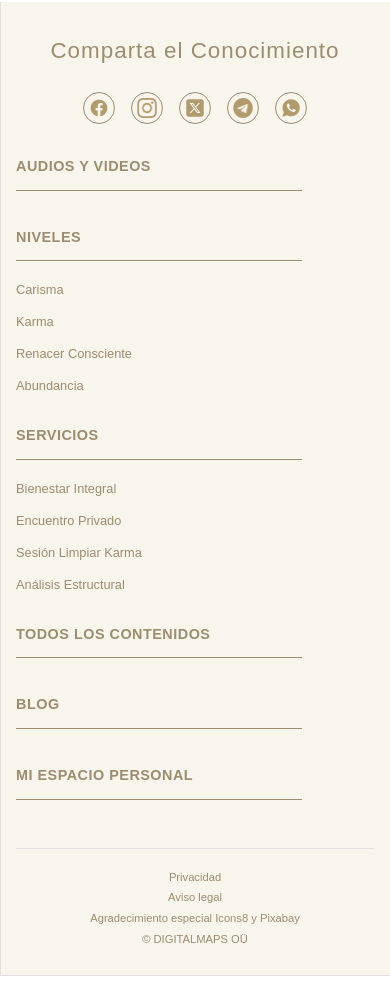
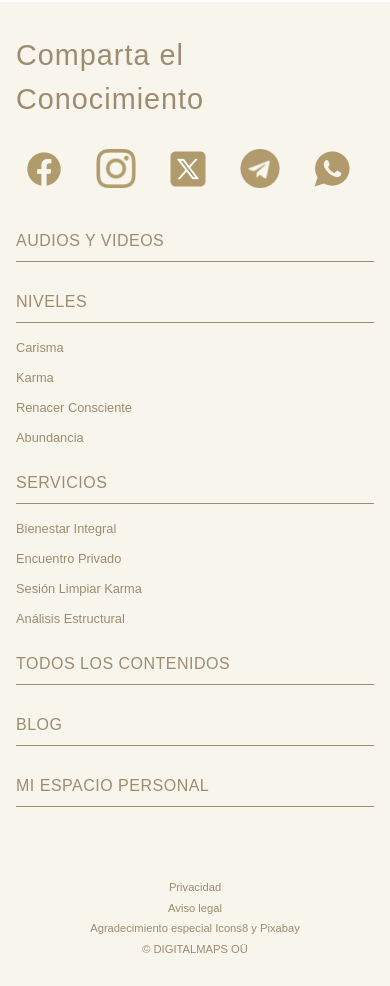
Before and after one commit to orbimatrix/Conscious-path, a Next.js app: page / in a window 390 px wide. Shown: the part 3870-4856 px from the top of the page. Built offline with nearby package versions, Linux system fonts and the light colour scheme.

Commit message:
Refactor footer layout and styles for improved structure and responsiveness. Introduce new sections for top content, navigation, and legal information. Update CSS for social icons, titles, and links to enhance visual consistency and accessibility across devices.

```diff
--- a/src/app/components/FooterSection.tsx
+++ b/src/app/components/FooterSection.tsx
@@ -5,70 +5,83 @@ export default function FooterSection() {
   return (
     <footer className="footer-section">
       <div className="footer-content">
+        {/* Top Section - Title and Social Media */}
+        <div className="footer-top">
           <h2 className="footer-title">Comparta el Conocimiento</h2>
-
           <div className="footer-social-icons">
             <div className="social-icon">
-            <Image src="/facebook.png" alt="Facebook" width={20} height={20} />
+              <Image src="/facebook.png" alt="Facebook" width={40} height={20} />
             </div>
             <div className="social-icon">
-            <Image src="/instagram.png" alt="Instagram" width={20} height={20} />
+              <Image src="/instagram.png" alt="Instagram" width={40} height={20} />
             </div>
             <div className="social-icon">
-            <Image src="/twitter.png" alt="X (Twitter)" width={20} height={20} />
+              <Image src="/twitter.png" alt="X (Twitter)" width={40} height={20} />
             </div>
             <div className="social-icon">
-            <Image src="/telegram.png" alt="Telegram" width={20} height={20} />
+              <Image src="/telegram.png" alt="Telegram" width={40} height={20} />
             </div>
             <div className="social-icon">
-            <Image src="/whatsapp.png" alt="WhatsApp" width={20} height={20} />
+              <Image src="/whatsapp.png" alt="WhatsApp" width={40} height={20} />
+            </div>
           </div>
         </div>
 
-        <div className="footer-sections">
-          <div className="footer-section-item">
+        {/* Main Footer Content */}
+        <div className="footer-main">
+          {/* Navigation Sections */}
+          <div className="footer-navigation">
+            <div className="footer-nav-section">
+              <a href="/conocimiento" className="footer-section-title-link">
                 <h3 className="footer-section-title">AUDIOS Y VIDEOS</h3>
                 <div className="footer-divider"></div>
+              </a>
             </div>
 
-          <div className="footer-section-item">
+            <div className="footer-nav-section">
               <h3 className="footer-section-title">NIVELES</h3>
               <div className="footer-divider"></div>
               <ul className="footer-links-list">
-              <li><a href="#" className="footer-link">Carisma</a></li>
-              <li><a href="#" className="footer-link">Karma</a></li>
-              <li><a href="#" className="footer-link">Renacer Consciente</a></li>
-              <li><a href="#" className="footer-link">Abundancia</a></li>
+                <li><a href="/carisma" className="footer-link">Carisma</a></li>
+                <li><a href="/karma" className="footer-link">Karma</a></li>
+                <li><a href="/renacer" className="footer-link">Renacer Consciente</a></li>
+                <li><a href="/abundancia" className="footer-link">Abundancia</a></li>
               </ul>
             </div>
 
-          <div className="footer-section-item">
+            <div className="footer-nav-section">
               <h3 className="footer-section-title">SERVICIOS</h3>
               <div className="footer-divider"></div>
               <ul className="footer-links-list">
-              <li><a href="#" className="footer-link">Bienestar Integral</a></li>
-              <li><a href="#" className="footer-link">Encuentro Privado</a></li>
-              <li><a href="#" className="footer-link">Sesión Limpiar Karma</a></li>
-              <li><a href="#" className="footer-link">Análisis Estructural</a></li>
+                <li><a href="/bienestar" className="footer-link">Bienestar Integral</a></li>
+                <li><a href="/privado" className="footer-link">Encuentro Privado</a></li>
+                <li><a href="/limpiar_karma" className="footer-link">Sesión Limpiar Karma</a></li>
+                <li><a href="/estructural" className="footer-link">Análisis Estructural</a></li>
               </ul>
             </div>
 
-          <div className="footer-section-item">
+            <div className="footer-nav-section">
+              <a href="/contenidos" className="footer-section-title-link">
                 <h3 className="footer-section-title">Todos los contenidos</h3>
                 <div className="footer-divider"></div>
+              </a>
             </div>
 
-          <div className="footer-section-item">
+            <div className="footer-nav-section">
+              <a href="/blogs" className="footer-section-title-link">
                 <h3 className="footer-section-title">Blog</h3>
                 <div className="footer-divider"></div>
+              </a>
             </div>
 
-          <div className="footer-section-item">
+            <div className="footer-nav-section">
               <h3 className="footer-section-title">MI ESPACIO PERSONAL</h3>
               <div className="footer-divider"></div>
             </div>
           </div>
+        </div>
 
+        {/* Bottom Right - Legal Information */}
         <div className="footer-legal">
           <p>Privacidad</p>
           <p>Aviso legal</p>
--- a/src/app/globals.css
+++ b/src/app/globals.css
@@ -1237,26 +1237,6 @@ body {
   position: relative;
 }
 
-.footer-section::before {
-  content: '';
-  position: absolute;
-  left: 0;
-  top: 0;
-  bottom: 0;
-  width: 1px;
-  background: #E0E0E0;
-}
-
-.footer-section::after {
-  content: '';
-  position: absolute;
-  left: 0;
-  right: 0;
-  bottom: 0;
-  height: 1px;
-  background: #E0E0E0;
-}
-
 .footer-content {
   max-width: 1200px;
   margin: 0 auto;
@@ -1264,56 +1244,62 @@ body {
   position: relative;
 }
 
+/* Top Section */
+.footer-top {
+  text-align: left;
+  margin-bottom: 40px;
+}
+
 .footer-title {
-  font-size: 1.8rem;
+  font-size: 2.2rem;
   font-weight: 300;
-  text-align: center;
-  margin-bottom: 32px;
+  margin-bottom: 24px;
   color: #9C8C70;
   letter-spacing: 1px;
 }
 
 .footer-social-icons {
   display: flex;
-  justify-content: center;
-  gap: 24px;
-  margin-bottom: 48px;
+  justify-content: flex-start;
+  gap: 20px;
 }
 
 .social-icon {
-  width: 40px;
-  height: 40px;
-  border: 1px solid #9C8C70;
-  border-radius: 50%;
+  width: 64px;
+  height: 64px;
   display: flex;
   align-items: center;
   justify-content: center;
-  font-size: 16px;
-  color: #9C8C70;
   cursor: pointer;
   transition: all 0.2s;
 }
 
 .social-icon:hover {
-  background: #9C8C70;
-  color: #F8F5ED;
-}
-
-.footer-sections {
-  display: grid;
-  grid-template-columns: repeat(auto-fit, minmax(200px, 1fr));
-  gap: 32px;
-  margin-bottom: 48px;
-}
-
-.footer-section-item {
+  opacity: 0.7;
+}
+
+/* Main Footer Content */
+.footer-main {
+  position: relative;
+  margin-bottom: 40px;
+}
+
+/* Navigation */
+.footer-navigation {
+  display: flex;
+  flex-direction: column;
+  gap: 24px;
+  max-width: 600px;
+}
+
+.footer-nav-section {
   text-align: left;
 }
 
 .footer-section-title {
-  font-size: 1rem;
-  font-weight: 600;
-  margin-bottom: 12px;
+  font-size: 1.1rem;
+
+  margin-bottom: 8px;
   color: #9C8C70;
   text-transform: uppercase;
   letter-spacing: 0.5px;
@@ -1322,8 +1308,8 @@ body {
 .footer-divider {
   height: 1px;
   background: #9C8C70;
-  margin-bottom: 16px;
-  width: 80%;
+  margin-bottom: 12px;
+  width: 100%;
 }
 
 .footer-links-list {
@@ -1333,13 +1319,13 @@ body {
 }
 
 .footer-links-list li {
-  margin-bottom: 8px;
+  margin-bottom: 6px;
 }
 
 .footer-link {
   color: #9C8C70;
   text-decoration: none;
-  font-size: 0.9rem;
+  font-size: 0.85rem;
   font-weight: 400;
   transition: color 0.2s;
 }
@@ -1348,23 +1334,47 @@ body {
   color: #7A6B5A;
 }
 
+.footer-section-title-link {
+  text-decoration: none;
+  color: inherit;
+  display: block;
+}
+
+.footer-section-title-link:hover .footer-section-title {
+  color: #7A6B5A;
+}
+
+/* Bottom Right - Legal Information */
 .footer-legal {
+  position: absolute;
+  bottom: 0;
+  right: 0;
   text-align: right;
-  border-top: 1px solid #E0E0E0;
-  padding-top: 24px;
+  min-width: 200px;
 }
 
 .footer-legal p {
   margin: 0 0 4px 0;
-  font-size: 0.8rem;
+  font-size: 0.75rem;
   color: #9C8C70;
   font-weight: 300;
 }
 
 @media (max-width: 900px) {
-  .footer-sections {
-    grid-template-columns: repeat(auto-fit, minmax(150px, 1fr));
-    gap: 24px;
+  .footer-main {
+    margin-bottom: 60px;
+  }
+
+  .footer-navigation {
+    gap: 20px;
+    max-width: 100%;
+  }
+
+  .footer-legal {
+    position: static;
+    text-align: center;
+    min-width: auto;
+    margin-top: 20px;
   }
 }
 
@@ -1378,39 +1388,38 @@ body {
     padding: 0 16px;
   }
 
+  .footer-top {
+    margin-bottom: 32px;
+  }
+
   .footer-title {
-    font-size: 1.4rem;
-    margin-bottom: 24px;
+    font-size: 1.8rem;
+    margin-bottom: 20px;
   }
 
   .footer-social-icons {
     gap: 16px;
-    margin-bottom: 32px;
   }
 
   .social-icon {
-    width: 32px;
-    height: 32px;
-    font-size: 14px;
-  }
-
-  .footer-sections {
-    grid-template-columns: 1fr;
-    gap: 20px;
-    margin-bottom: 32px;
+    width: 56px;
+    height: 56px;
+  }
+
+  .footer-main {
+    gap: 24px;
+  }
+
+  .footer-navigation {
+    gap: 16px;
   }
 
   .footer-section-title {
-    font-size: 0.9rem;
+    font-size: 1rem;
   }
 
   .footer-link {
     font-size: 0.8rem;
-  }
-
-  .footer-legal {
-    text-align: center;
-    padding-top: 20px;
   }
 
   .footer-legal p {
```
Lines whose indentation alone changed are shown as unchanged.
